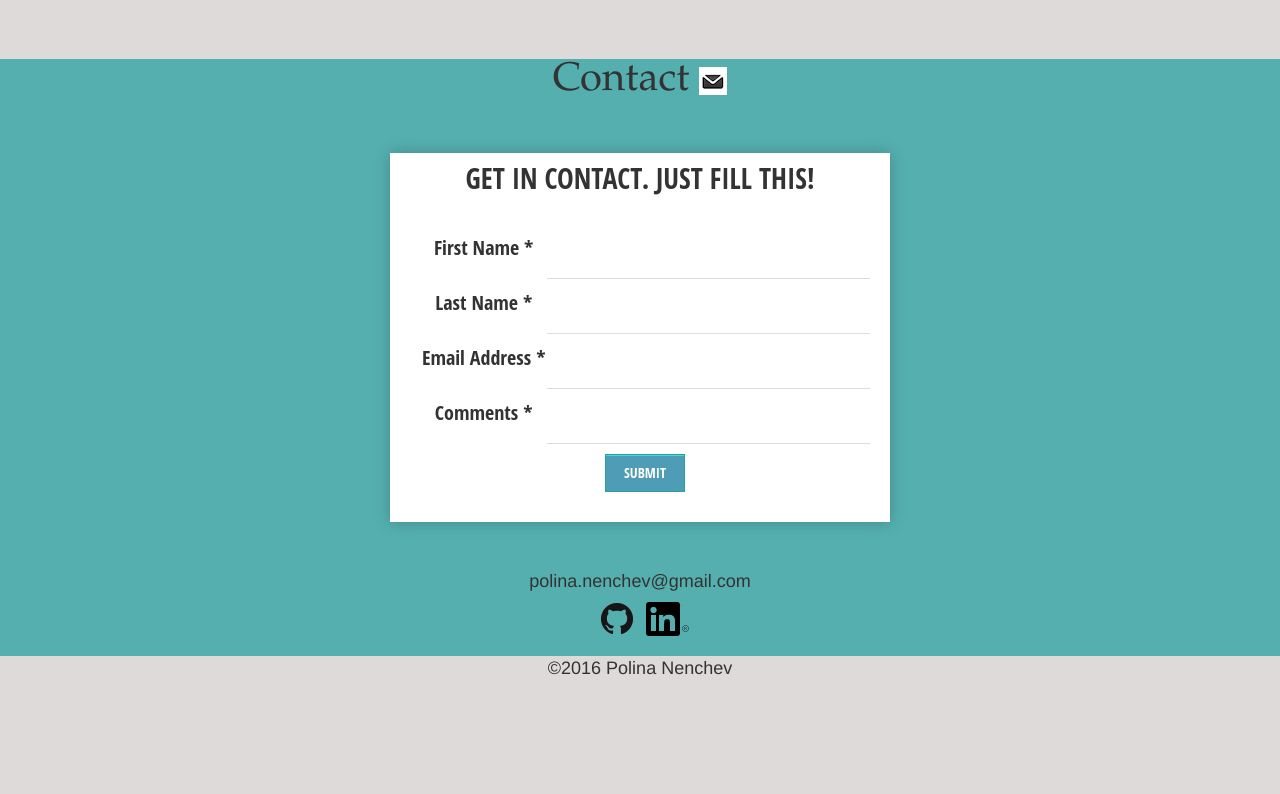
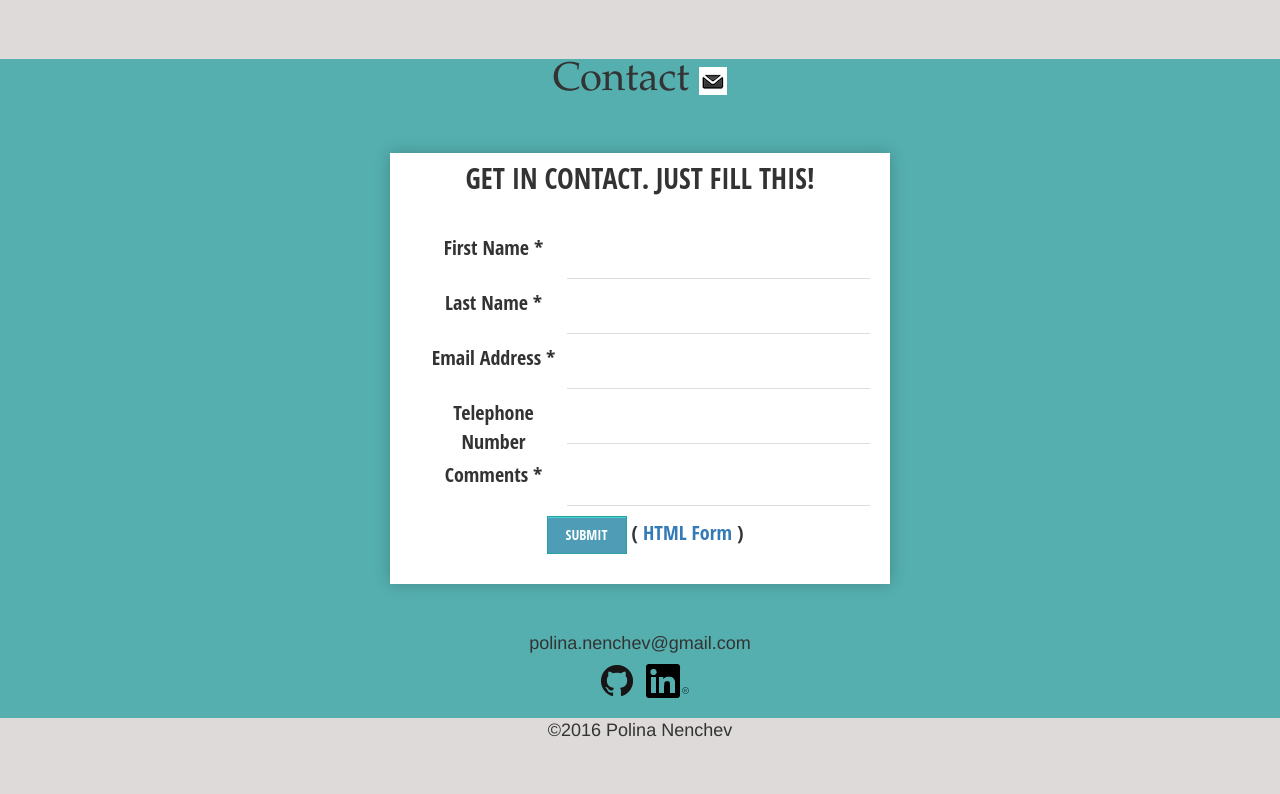
Before and after one commit to polina13/Personal_Portfolio, a PHP site: page / in a window 1280 px wide. Shown: the part 1586-2380 px from the top of the page. Before the commit the page ends 2261 px from the top, so only its background shows below. Run offline with PHP 8.4, Linux system fonts and the light colour scheme.

Commit message:
add php form for sending emails

```diff
--- a/index.html
+++ b/index.html
@@ -71,79 +71,56 @@
         <div class="form-styling">
           <h2>Get in Contact. Just fill this!</h2>
             <div id="form-messages"></div>
-            <form name="index" method="post" action="send_form_email.php">
+            <form name="htmlform" method="post" action="html_form_send.php">
               <table width="450px">
-
+              </tr>
               <tr>
-
                 <td valign="top">
-
                   <label for="first_name">First Name *</label>
-
                 </td>
-
               <td valign="top">
-
                 <input  type="text" name="first_name" maxlength="50" size="30">
-
               </td>
-
               </tr>
-
               <tr>
-
                 <td valign="top"">
                   <label for="last_name">Last Name *</label>
                 </td>
                 <td valign="top">
                   <input  type="text" name="last_name" maxlength="50" size="30">
                 </td>
-
                 </tr>
-
                 <tr>
-
                   <td valign="top">
-
                     <label for="email">Email Address *</label>
-
                   </td>
-
                   <td valign="top">
-
                     <input  type="text" name="email" maxlength="80" size="30">
-
+                  </td>
+                  </tr>
+                  <tr>
+                    <td valign="top">
+                      <label for="telephone">Telephone Number</label>
+                    </td>
+                 <td valign="top">
+                  <input  type="text" name="telephone" maxlength="30" size="30">
+                 </td>
+                </tr>
+                <tr>
+                <td valign="top">
+                  <label for="comments">Comments *</label>
+                </td>
+                <td valign="top">
+                  <textarea  name="comments" maxlength="1000" cols="25" rows="6"></textarea>
                 </td>
 
                 </tr>
-
                 <tr>
-
-               <td valign="top">
-
-                <label for="comments">Comments *</label>
-
+                <td colspan="2" style="text-align:center">
+                  <input type="submit" value="Submit">   ( <a href="file:///Users/alexnenchev/Desktop/Personal_Portfolio/html_form.php">HTML Form</a> )
                 </td>
-
-               <td valign="top">
-
-                <textarea  name="comments" maxlength="1000" cols="25" rows="6"></textarea>
-
-               </td>
-
                 </tr>
-
-              <tr>
-
-               <td colspan="2" style="text-align:center">
-
-                <input type="submit" value="Submit">
-               </td>
-
-              </tr>
-
                 </table>
-
               </form>
         </div>
       </div>
@@ -161,5 +138,6 @@
     </div>
      <script src="js/jquery-2.1.4.js"></script>
     <script src="js/app.js"></script>
+    <script src="js/main.js"></script>
   </body>
 </html>
```
Also changed, not shown: html_form_send.php (renamed from send_form_email.php, +12 -71 lines). Lines whose indentation alone changed are shown as unchanged.
